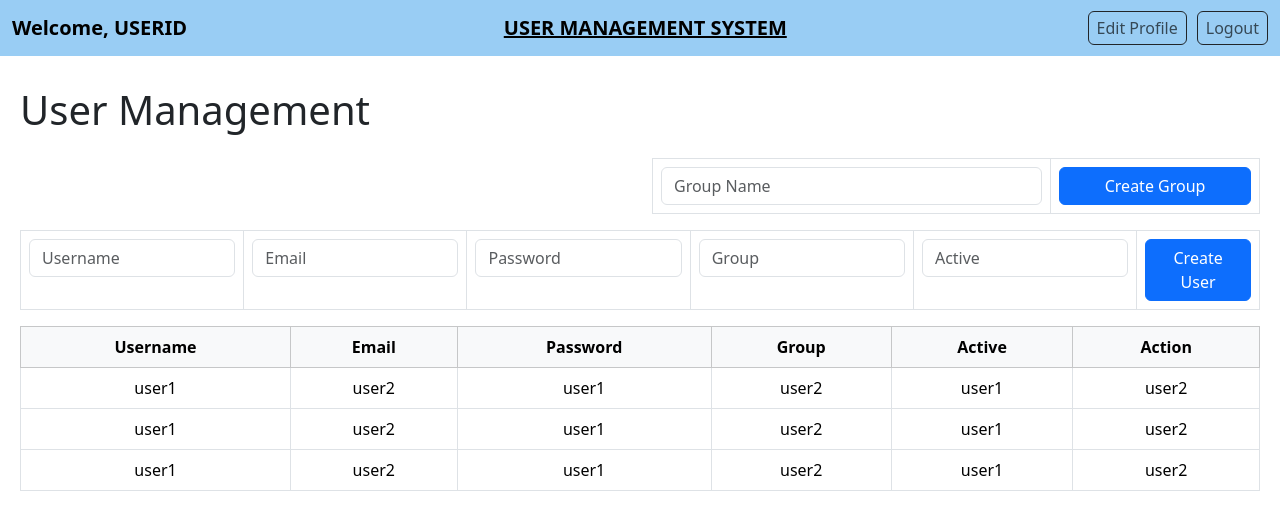
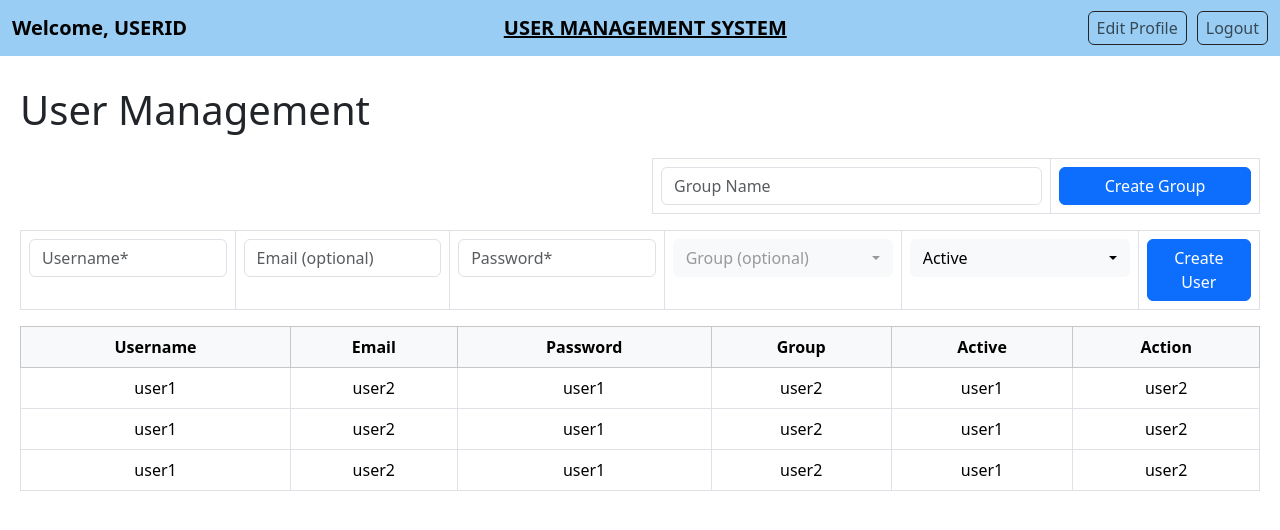
Before and after one commit to cwb07/TMS, a SvelteKit app in the folder frontend/: page /user_management in a window 1280 px wide. Shown: the top 530 px of the page. Built offline with nearby package versions, Linux system fonts and the light colour scheme.

Commit message:
add dropdown select for groups

```diff
--- a/frontend/src/app.html
+++ b/frontend/src/app.html
@@ -1,6 +1,7 @@
 <!doctype html>
 <html lang="en">
 	<head>
+		<!-- Bootstrap -->
 		<link
 			href="https://cdn.jsdelivr.net/npm/bootstrap@5.3.3/dist/css/bootstrap.min.css"
 			rel="stylesheet"
@@ -12,6 +13,33 @@
 			integrity="sha384-YvpcrYf0tY3lHB60NNkmXc5s9fDVZLESaAA55NDzOxhy9GkcIdslK1eN7N6jIeHz"
 			crossorigin="anonymous"
 		></script>
+
+		<!-- jQuery -->
+		<script
+			src="https://code.jquery.com/jquery-3.3.1.slim.min.js"
+			integrity="sha384-q8i/X+965DzO0rT7abK41JStQIAqVgRVzpbzo5smXKp4YfRvH+8abtTE1Pi6jizo"
+			crossorigin="anonymous"
+		></script>
+		<script
+			src="https://cdn.jsdelivr.net/npm/popper.js@1.14.3/dist/umd/popper.min.js"
+			integrity="sha384-ZMP7rVo3mIykV+2+9J3UJ46jBk0WLaUAdn689aCwoqbBJiSnjAK/l8WvCWPIPm49"
+			crossorigin="anonymous"
+		></script>
+		<script
+			src="https://cdn.jsdelivr.net/npm/bootstrap@4.1.3/dist/js/bootstrap.min.js"
+			integrity="sha384-ChfqqxuZUCnJSK3+MXmPNIyE6ZbWh2IMqE241rYiqJxyMiZ6OW/JmZQ5stwEULTy"
+			crossorigin="anonymous"
+		></script>
+
+		<!-- Bootstrap-select -->
+		<link
+			rel="stylesheet"
+			href="https://cdn.jsdelivr.net/npm/bootstrap-select@1.13.14/dist/css/bootstrap-select.min.css"
+		/>
+
+		<script src="https://cdn.jsdelivr.net/npm/bootstrap-select@1.13.14/dist/js/bootstrap-select.min.js"></script>
+
+		<!-- Main -->
 		<meta charset="utf-8" />
 		<link rel="icon" href="%sveltekit.assets%/favicon.png" />
 		<meta name="viewport" content="width=device-width, initial-scale=1" />
--- a/frontend/src/routes/user_management/+page.svelte
+++ b/frontend/src/routes/user_management/+page.svelte
@@ -92,11 +92,22 @@
 			<table class="table table-bordered text-center">
 				<tbody>
 					<tr>
-						<th><input type="text" class="form-control" placeholder="Username" /></th>
-						<th><input type="text" class="form-control" placeholder="Email" /></th>
-						<th><input type="text" class="form-control" placeholder="Password" /></th>
-						<th><input type="text" class="form-control" placeholder="Group" /></th>
-						<th><input type="text" class="form-control" placeholder="Active" /></th>
+						<th><input type="text" class="form-control" placeholder="Username*" /></th>
+						<th><input type="text" class="form-control" placeholder="Email (optional)" /></th>
+						<th><input type="text" class="form-control" placeholder="Password*" /></th>
+						<th
+							><select class="selectpicker" multiple title="Group (optional)">
+								<option>Mustard</option>
+								<option>Ketchup</option>
+								<option>Relish</option>
+							</select>
+						</th>
+						<th
+							><select class="selectpicker">
+								<option default>Active</option>
+								<option>Disabled</option>
+							</select>
+						</th>
 						<th><button type="submit" class="btn btn-primary w-100">Create User</button> </th>
 					</tr>
 				</tbody>
```
